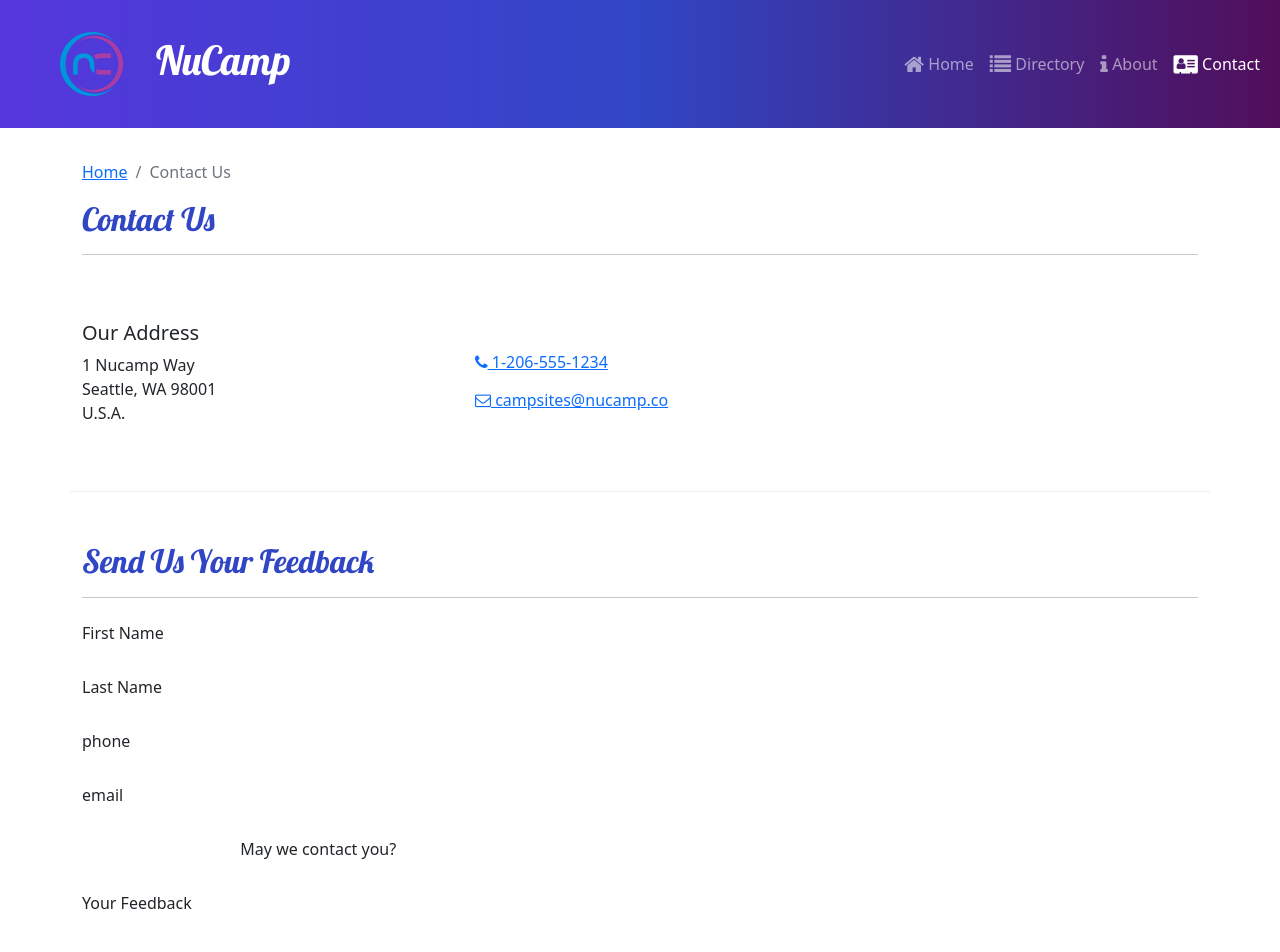
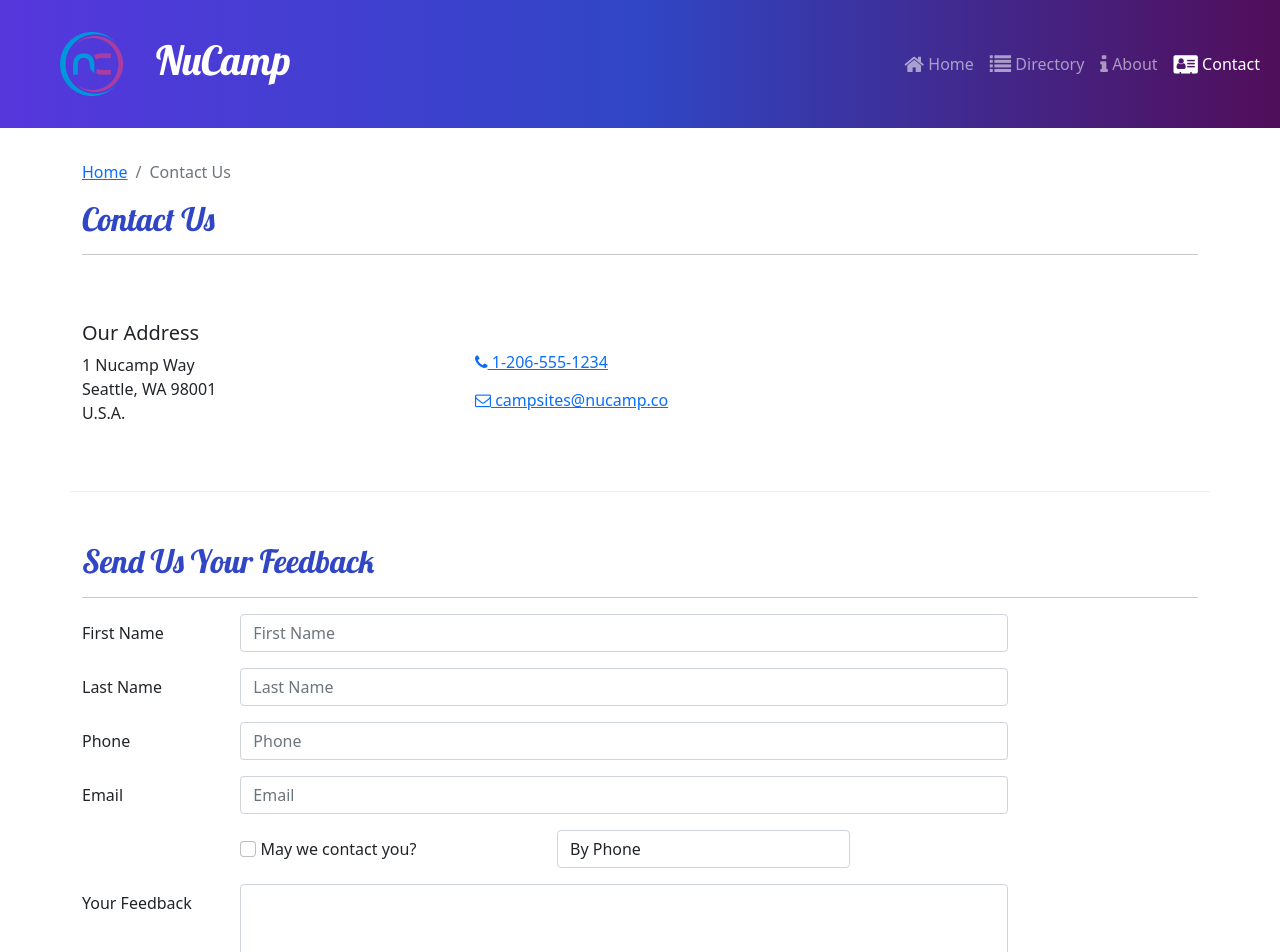
Before and after one commit to masaaapotat/MASAAnucamp, a React (Create React App) app in the folder nucampsite/: page /contact in a window 1280 px wide. Shown: the top 952 px of the page. Built offline with nearby package versions, Linux system fonts and the light colour scheme.

Commit message:
addded input fields to form

```diff
--- a/nucampsite/src/components/ContactForm.js
+++ b/nucampsite/src/components/ContactForm.js
@@ -1,76 +1,119 @@
 import { Button, Label, Col, FormGroup } from "reactstrap";
 import { Formik, Field, Form } from "formik";
-
 import React from "react";
 
 const ContactForm = () => {
   return (
     <Formik
-      // {/* defining the top values for the form fields via theinitial values prop that we pass to formik*/}
-      // {/* this prop expects a js object for its value , were defining it as an object literal by adding two sets of {{}}, the outer one signifies that we are about to write js in jsx and the inner signifies that we are writing an object*/}
-      initalValues={{
-        // prpoerties we want to capture in our form
+      // Defining the initial values for the form fields via the initialValues prop that we pass to Formik
+      initialValues={{
+        // Properties we want to capture in our form
         firstName: "",
         lastName: "",
-        phonrNum: "",
+        phoneNum: "",
         email: "",
         agree: false,
         contactType: "",
         feedback: "",
       }}
     >
-      {/* // we render for form component inside the formik, tuli import huko juu kwa imports */}
+      {/* We render the Form component inside Formik */}
       <Form>
-        {/* formgroup  component form reactstrap is used in a similar way as form-group class in bootsrap to group labels, fields, controls, and validation error messages together*/}
-        {/* have a prop of ow which givess them the bootstrap row class */}
+        {/* FormGroup component from reactstrap is used in a similar way as form-group class in Bootstrap to group labels, fields, controls, and validation error messages together */}
+        {/* They have a prop of row which gives them the Bootstrap row class */}
         <FormGroup row>
-        <Label htmlFor='firstName' md='2'>
+          <Label htmlFor="firstName" md="2">
             First Name
           </Label>
-                    <Col md='10'>
-                    </Col>
-
-        </FormGroup>
-        <FormGroup row>
-        <Label htmlFor='lastName' md='2'>
-                        Last Name
-                    </Label>
-                    <Col md='10'>
+          <Col md="10">
+            <Field
+              name='firstName'
+              placeholder='First Name'
+              className='form-control'
+            />
           </Col>
         </FormGroup>
         <FormGroup row>
-        <Label htmlFor='phoneNum' md='2'>
-        phone
+          <Label htmlFor="lastName" md="2">
+            Last Name
           </Label>
-                    <Col md='10'>
+          <Col md="10">
+            <Field
+              name='lastName'
+              placeholder='Last Name'
+              className='form-control'
+            />
           </Col>
         </FormGroup>
         <FormGroup row>
-        <Label htmlFor='email' md='2'>
-                        email
+          <Label htmlFor="phoneNum" md="2">
+            Phone
           </Label>
-                    <Col md='10'>
+          <Col md="10">
+            <Field
+              name='phoneNum'
+              placeholder='Phone'
+              className='form-control'
+            />
           </Col>
         </FormGroup>
         <FormGroup row>
-        <Label check md= {{size:4, offset:2}}>
-            {/* above means for md and overview ports take up a third of a row cos (4obvs) and we offset it by two columns so that it is positoned further into the right than the other labels*/}
-                       May we contact you?
+          <Label htmlFor="email" md="2">
+            Email
           </Label>
-                    <Col md='4'>
+          <Col md="10">
+            <Field
+              name='email'
+              placeholder='Email'
+              type='email'
+              className='form-control'
+            />
           </Col>
         </FormGroup>
         <FormGroup row>
-        <Label htmlFor='feedack' md='2'>
-                        Your Feedback
+          <Label check md={{ size: 4, offset: 2 }}>
+            {/* For md and above viewports, take up a third of a row (4 columns) and offset it by two columns so that it is positioned further to the right */}
+            <Field
+              name='agree'
+              type='checkbox'
+              className='form-check-input'
+            />
+            {/* {' '}just for the space tu */}
+            {' '}
+            May we contact you?
           </Label>
-                    <Col md='10'>
+          <Col md="4">
+            <Field
+              name='contactType'
+              as='select'
+              placeholder=''
+              className='form-control'
+            >
+              {/* Options for the select menu */}
+              <option>By Phone</option>
+              <option>By Email</option>
+            </Field>
           </Col>
         </FormGroup>
         <FormGroup row>
+          <Label htmlFor="feedback" md="2">
+            Your Feedback
+          </Label>
+          <Col md="10">
+            <Field
+              name='feedback'
+              as='textarea'
+              rows='12'
+              className='form-control'
+            />
+          </Col>
+        </FormGroup>
+        {/* Add a submit button */}
+        <FormGroup row>
+          <Col >
 
+          </Col>
         </FormGroup>
-
       </Form>
     </Formik>
   );
```
Lines whose indentation alone changed are shown as unchanged.
